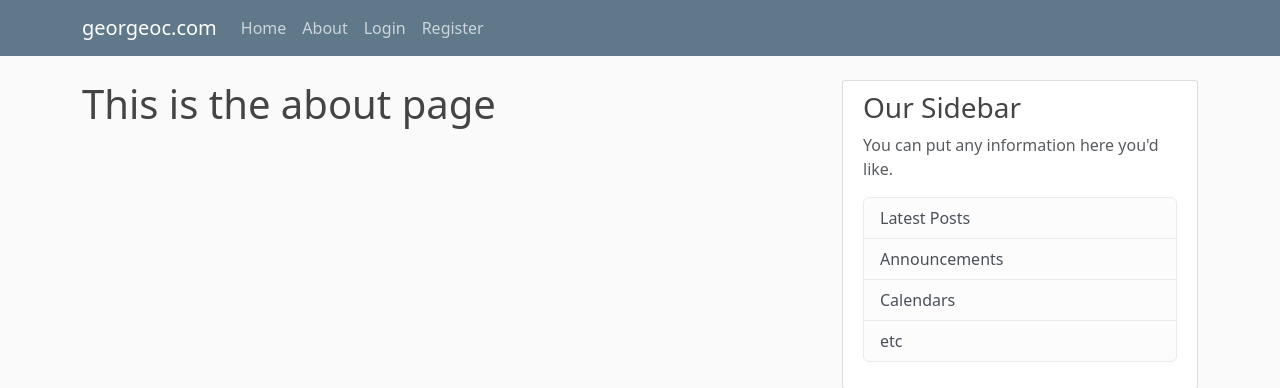
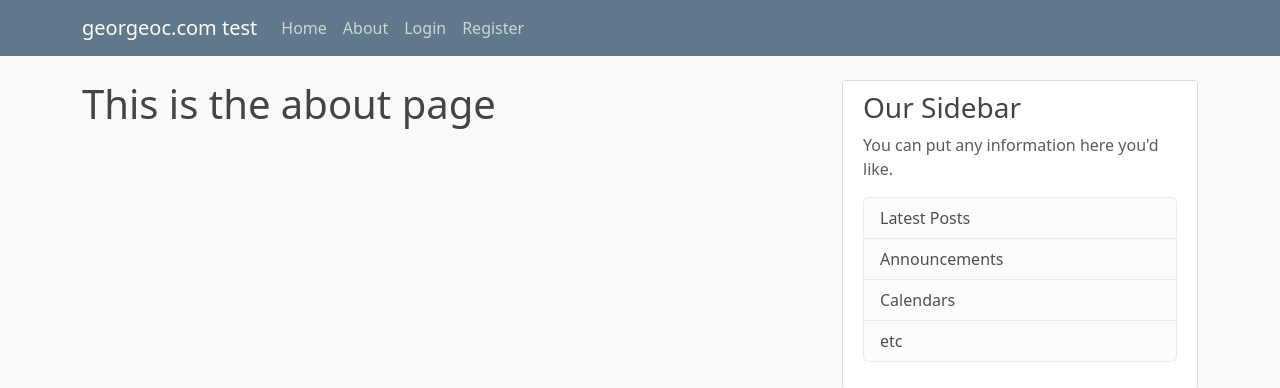
Before and after one commit to george-oconnor/georgestools-blog, a Flask app: page /about in a window 1280 px wide. Shown: the top 388 px of the page. Run offline with Flask 3, Linux system fonts and the light colour scheme.

Commit message:
test change

```diff
--- a/flaskblog/templates/layout.html
+++ b/flaskblog/templates/layout.html
@@ -18,7 +18,7 @@
         <header class="site-header">
             <nav class="navbar navbar-expand-md navbar-dark bg-steel fixed-top">
                 <div class="container">
-                    <a class="navbar-brand mr-4" href="/">georgeoc.com</a>
+                    <a class="navbar-brand mr-4" href="/">georgeoc.com test</a>
                     <button class="navbar-toggler" type="button" data-toggle="collapse" data-target="#navbarToggle" aria-controls="navbarToggle" aria-expanded="false" aria-label="Toggle navigation">
                         <span class="navbar-toggler-icon"></span>
                     </button>
```
